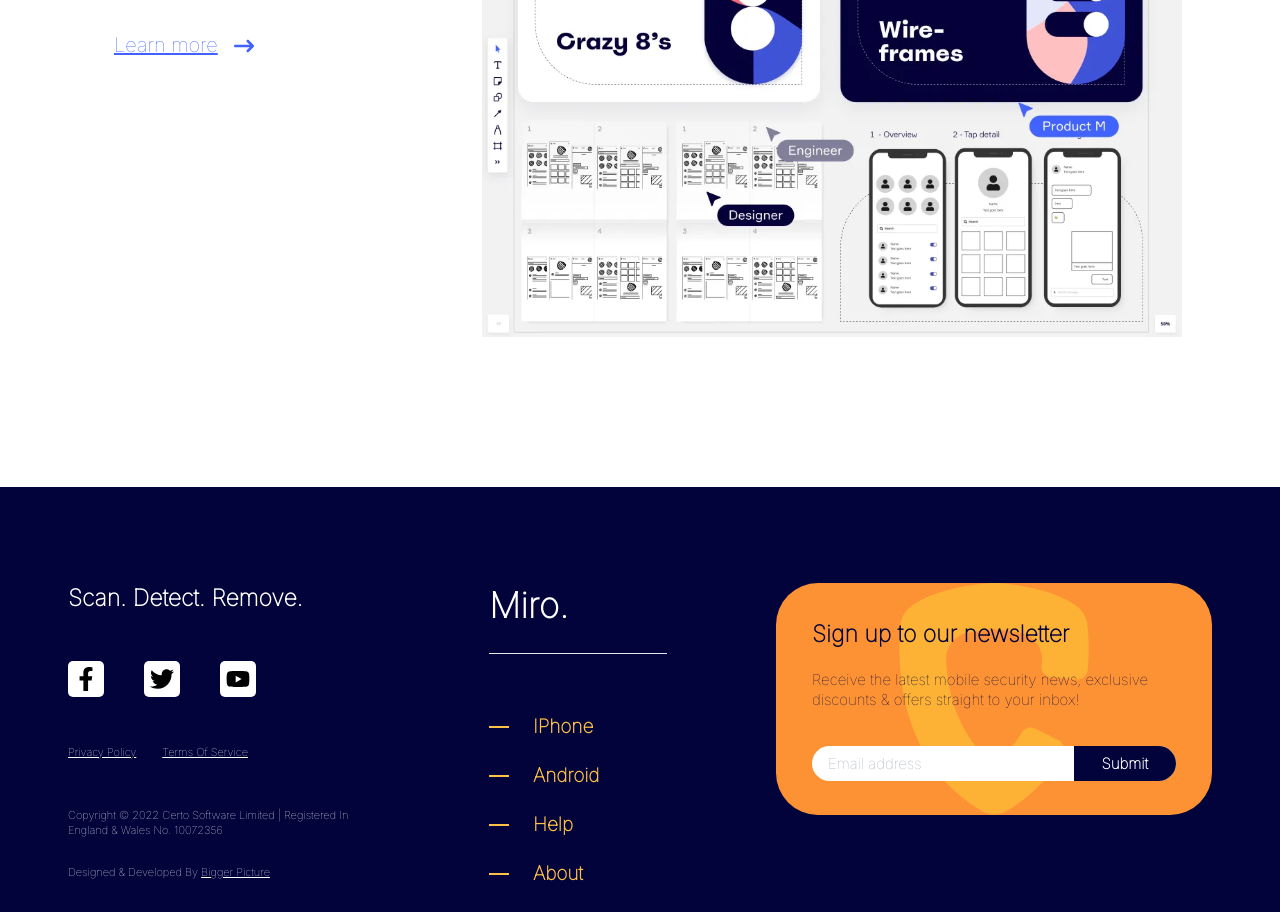
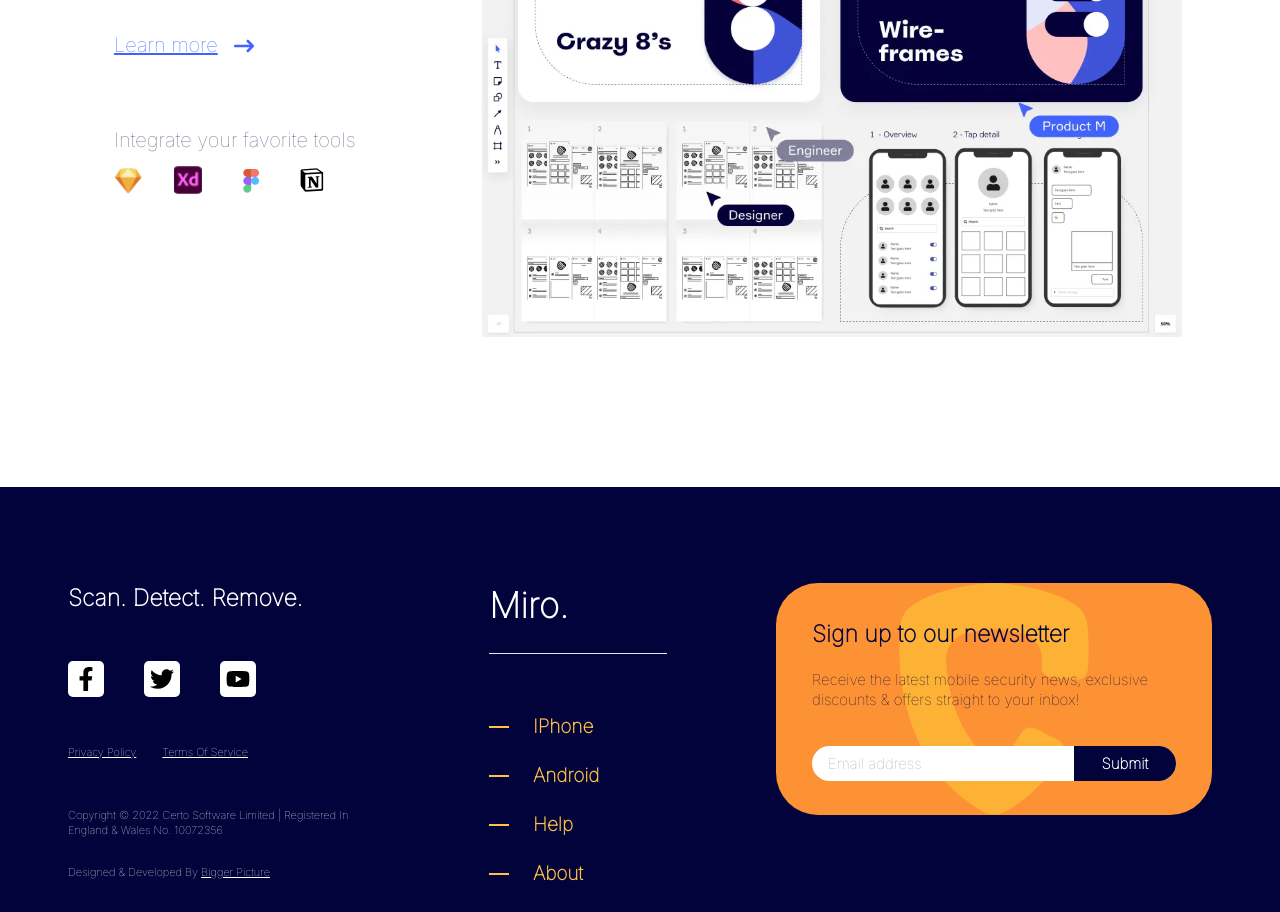
Before and after one commit to mnosumon/iNiLabs, a React (Vite) app: page / in a window 1280 px wide. Shown: the part 4580-5492 px from the top of the page. Built offline with nearby package versions, Linux system fonts and the light colour scheme.

Commit message:
Kinds of team done

```diff
--- a/src/section/KindsOfTeam.jsx
+++ b/src/section/KindsOfTeam.jsx
@@ -2,6 +2,10 @@
 import HeadingH2 from '../components/utilities/HeadingH2'
 import LearnMore from '../components/utilities/LearnMore'
 import KindsOfTeamImg from '../assets/svg/kindsOfTeam.svg'
+import Integrate1 from '../assets/integrate/integrate1.png'
+import Integrate2 from '../assets/integrate/integrate2.png'
+import Integrate3 from '../assets/integrate/integrate3.png'
+import Integrate4 from '../assets/integrate/integrate4.png'
 
 const KindsOfTeam = () => {
   return (
@@ -25,6 +29,21 @@
                     <li className='tickMark'>Run engaging design workshops</li>
                 </ul>
                 <LearnMore/>
+                <article className='content18px mt-[70px] mb-[14px]'>Integrate your favorite tools</article>
+                  <ul className='flex gap-8'>
+                    <li className='h-7 w-7 overflow-hidden'>
+                      <img className='w-full h-full object-cover' src={Integrate4} alt=" Integrate4 image" />
+                    </li>
+                    <li className='h-7 w-7 overflow-hidden'>
+                      <img className='w-full h-full object-cover' src={Integrate3} alt=" Integrate3 image" />
+                    </li>
+                    <li className='h-7 w-8 overflow-hidden'>
+                      <img className='w-full h-full object-cover' src={Integrate2} alt=" Integrate2 image" />
+                    </li>
+                    <li className='h-7 w-7 overflow-hidden'>
+                      <img className='w-full h-full object-cover' src={Integrate1} alt=" Integrate1 image" />
+                    </li>
+                  </ul>
               </div>
               <div className="w-[700px] h-[468px] overflow-hidden">
                 <img className='w-full h-full object-cover' src={KindsOfTeamImg} alt="KindsOfTeam Img" />
```
